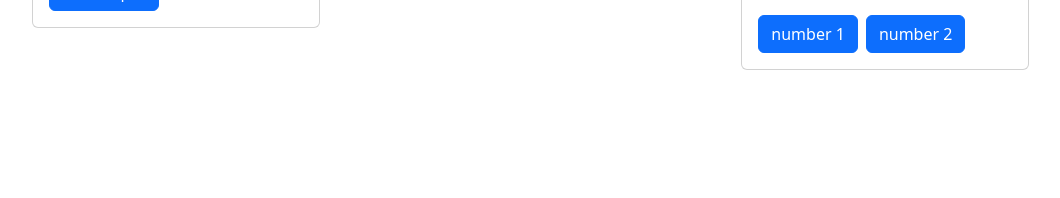
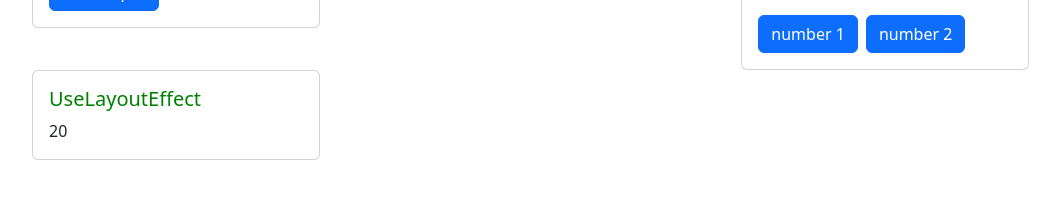
Before and after one commit to willemverbuyst/react-hooks, a React (Create React App) app: page / in a window 1280 px wide. Shown: the part 594-792 px from the top of the page, without its empty margins (88-1148 px from the left). Built offline with nearby package versions, Linux system fonts and the light colour scheme; no server answers.

Commit message:
feat: add useLayoutEffect component

```diff
--- a/src/App.tsx
+++ b/src/App.tsx
@@ -8,6 +8,7 @@ import UseReducerComponent from './components/useReducerComponent';
 import UseRefComponent from './components/useRefComponent';
 import UseEffectWithCleanUpComponent from './components/useEffectWithCleanUpComponent';
 import UseMemoComponent from './components/useMemoComponent';
+import UseLayoutEffectComponent from './components/useLayoutEffectComponent';
 
 function App() {
   return (
@@ -37,6 +38,9 @@ function App() {
         <Col>
           <UseMemoComponent />
         </Col>
+        <Col>
+          <UseLayoutEffectComponent />
+        </Col>
       </Row>
     </Container>
   );
--- /dev/null
+++ b/src/components/useLayoutEffectComponent.tsx
@@ -0,0 +1,28 @@
+import Card from 'react-bootstrap/Card';
+import { useEffect, useLayoutEffect, useState } from 'react';
+
+export default function UseLayoutEffectComponent() {
+  const [num, setNum] = useState<number>(0);
+  const [color, setColor] = useState<string>('');
+
+  useLayoutEffect(() => {
+    console.log('in useLayoutEffect hook');
+    setColor('green');
+  }, []);
+
+  useEffect(() => {
+    console.log('in useEffect hook');
+    setNum(20);
+  }, []);
+
+  console.log('UseLayoutEffectComponent is rendered');
+
+  return (
+    <Card style={{ width: '18rem' }}>
+      <Card.Body>
+        <Card.Title style={{ color }}>UseLayoutEffect</Card.Title>
+        <Card.Text>{num}</Card.Text>
+      </Card.Body>
+    </Card>
+  );
+}
```
